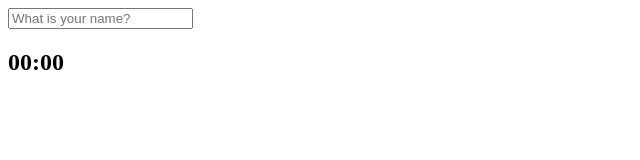
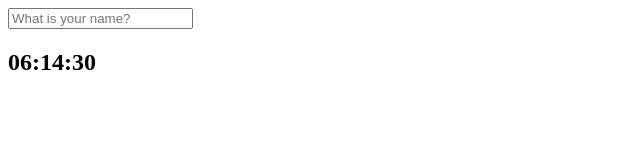
Before and after one commit to vosw1/crome_app, a plain HTML site: page index.html in a window 1280 px wide. Shown: the full height of the page, 0-640 px from the left. Drawn offline with Linux system fonts and the light colour scheme.

Commit message:
시계만들기

```diff
--- a/index.html
+++ b/index.html
@@ -13,7 +13,7 @@
             type="text"
             placeholder="What is your name?" />  <!--사용자로부터 값 입력받기-->
         </form>
-            <h2 id="clock">00:00</h2>
+            <h2 id="clock">00:00:00</h2>
             <h1 class="hidden" id="greeting" ></h1>
         <script src="js/greetings.js"></script>
         <script src="js/clock.js"></script>
--- a/js/clock.js
+++ b/js/clock.js
@@ -1,7 +1,12 @@
 const clock = document.querySelector("h2#clock");
 
-function sayHello() {
-    console.log("hello");
+function getClock() {
+    const date = new Date();
+    const hours = String(date.getHours()).padStart(2,"0");
+    const minutes = String(date.getMinutes()).padStart(2,"0");
+    const seconds = String(date.getSeconds()).padStart(2,"0");
+    clock.innerText =`${hours}:${minutes}:${seconds}`;
 }
 
-setInterval(sayHello, 5000); // 5초마다 sayHello 실행
+getClock()
+setInterval(getClock, 1000); // 1초마다 실행
```
